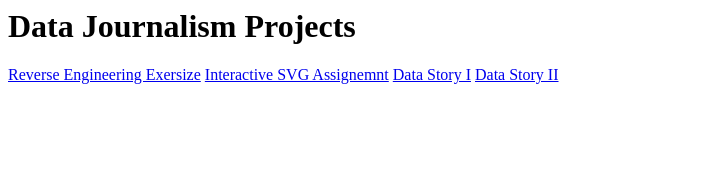
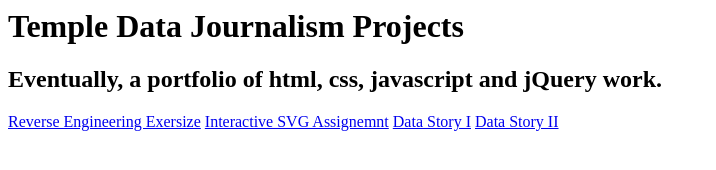
Before and after one commit to elliott-kamal/elliott-kamal.github.io, a plain HTML site: page index.html in a window 1280 px wide. Shown: the whole page, without its empty margins (0-716 px from the left). Drawn offline with Linux system fonts and the light colour scheme.

Commit message:
Update index.html

```diff
--- a/index.html
+++ b/index.html
@@ -1,9 +1,13 @@
 <head>
+  <title>Data Journalism exersize</title>
+  <stlye>
 
+  </style>
 </head>
 <body>
 
-  <h1>Data Journalism Projects</h1>
+  <h1>Temple Data Journalism Projects</h1>
+  <h2>Eventually, a portfolio of html, css, javascript and jQuery work.</h2>
 
 
     <a href="elliott-kamal.github.io/Reverse-Engineering-1/index.html">Reverse Engineering Exersize</a>
```
